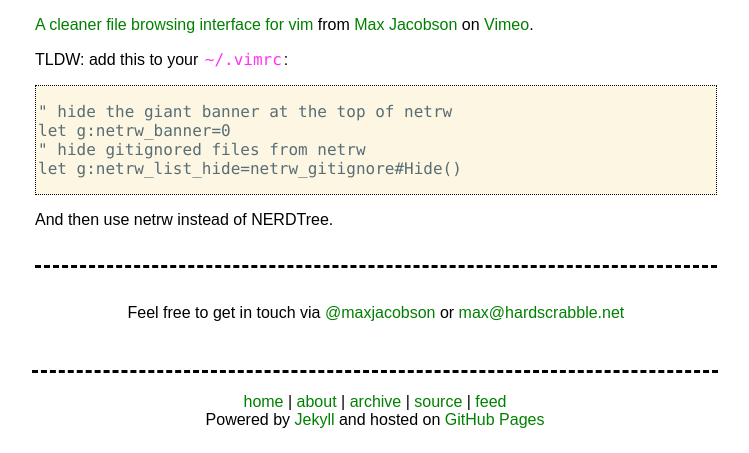
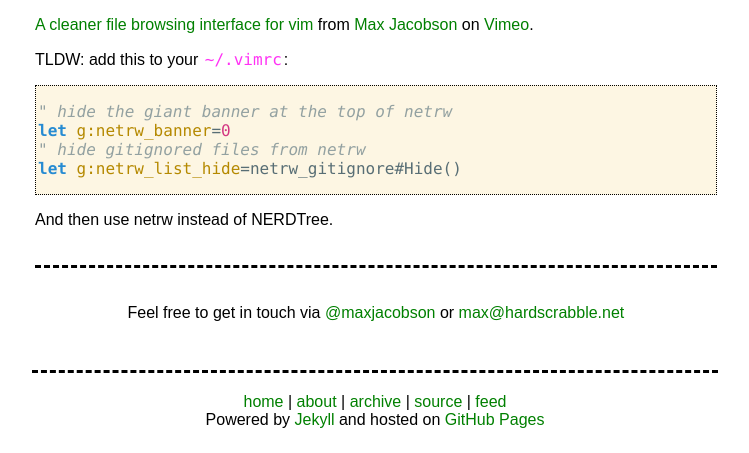
Before and after one commit to hardscrabble/hardscrabble.github.io, a Jekyll site: the page built from _posts/2015-01-02-a-cleaner-file-browsing-interface-for-vim.md, in a window 1280 px wide, cut to the strip 447-900 px from the top of the page. Shown: the whole strip, without its empty margins (118-867 px from the left). Built offline with Jekyll 4.4.1, drawn with Linux system fonts in a browser that asks for light colours; comment, search, counter and statistics services are not loaded.

Commit message:
Use better formatting for vimscript excerpt

```diff
--- a/_posts/2015-01-02-a-cleaner-file-browsing-interface-for-vim.md
+++ b/_posts/2015-01-02-a-cleaner-file-browsing-interface-for-vim.md
@@ -9,7 +9,7 @@
 
 TLDW: add this to your `~/.vimrc`:
 
-{% highlight text %}
+{% highlight vim %}
 " hide the giant banner at the top of netrw
 let g:netrw_banner=0
 " hide gitignored files from netrw
```
